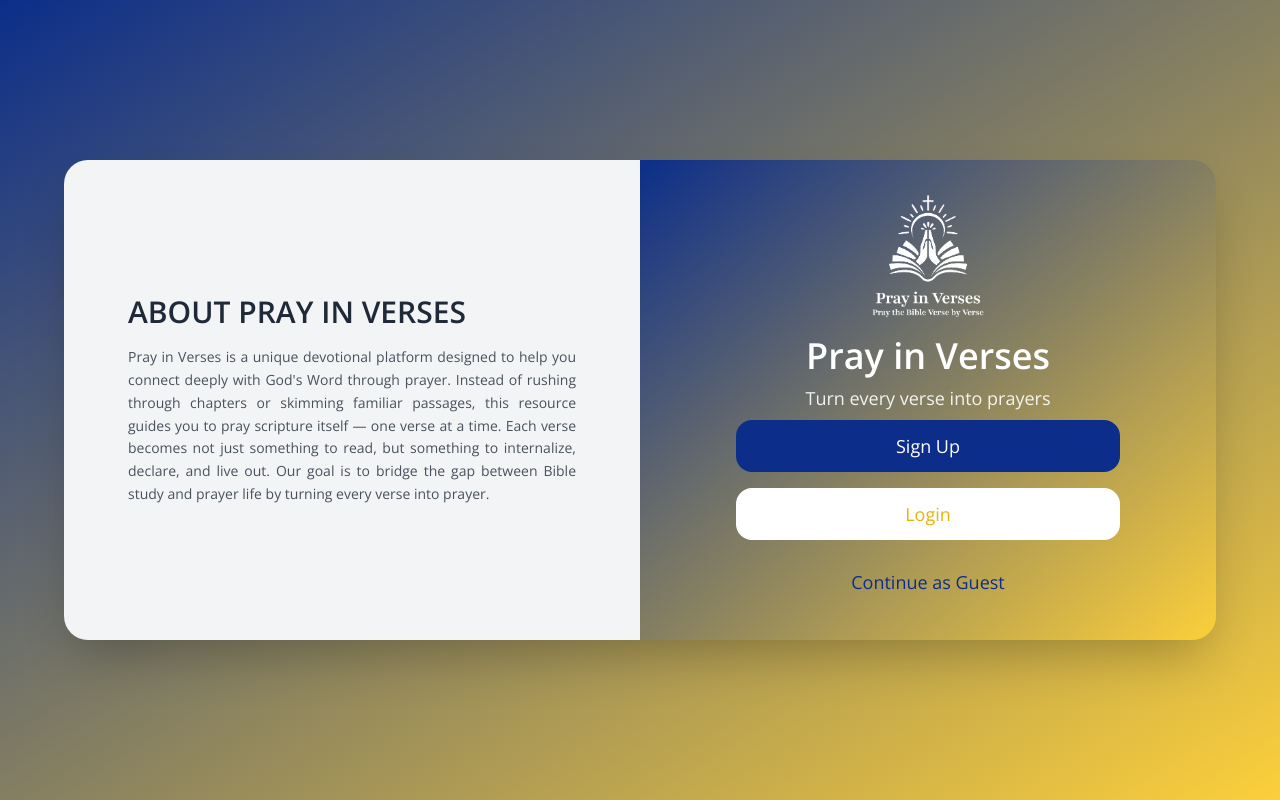
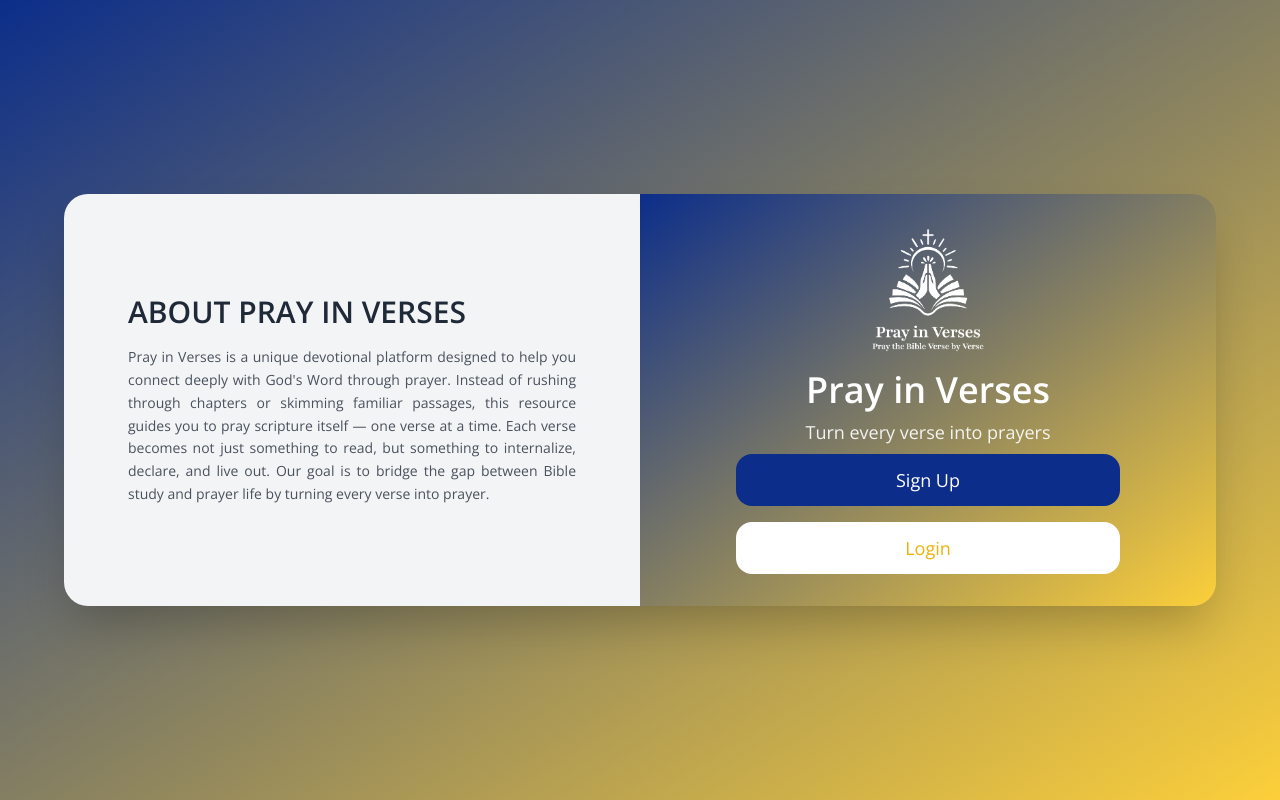
Before and after one commit to preckidtech/Pray-in-Verses, a React (Vite) app: page / in a window 1280 px wide. Built offline with nearby package versions, Linux system fonts and the light colour scheme.

Commit message:
continue as guest removed on welcome

```diff
--- a/src/pages/onboarding/Welcome.jsx
+++ b/src/pages/onboarding/Welcome.jsx
@@ -104,14 +104,6 @@ const Welcome = () => {
                   Login
                 </Button>
               </Link>
-              <Link to="/home">
-                <Button
-                  variant="ghost"
-                  className="w-full py-3 md:py-3 text-lg md:text-lg rounded-xl font-medium"
-                >
-                  Continue as Guest
-                </Button>
-              </Link>
             </div>
 
             {/* Spacer for bottom */}
```
